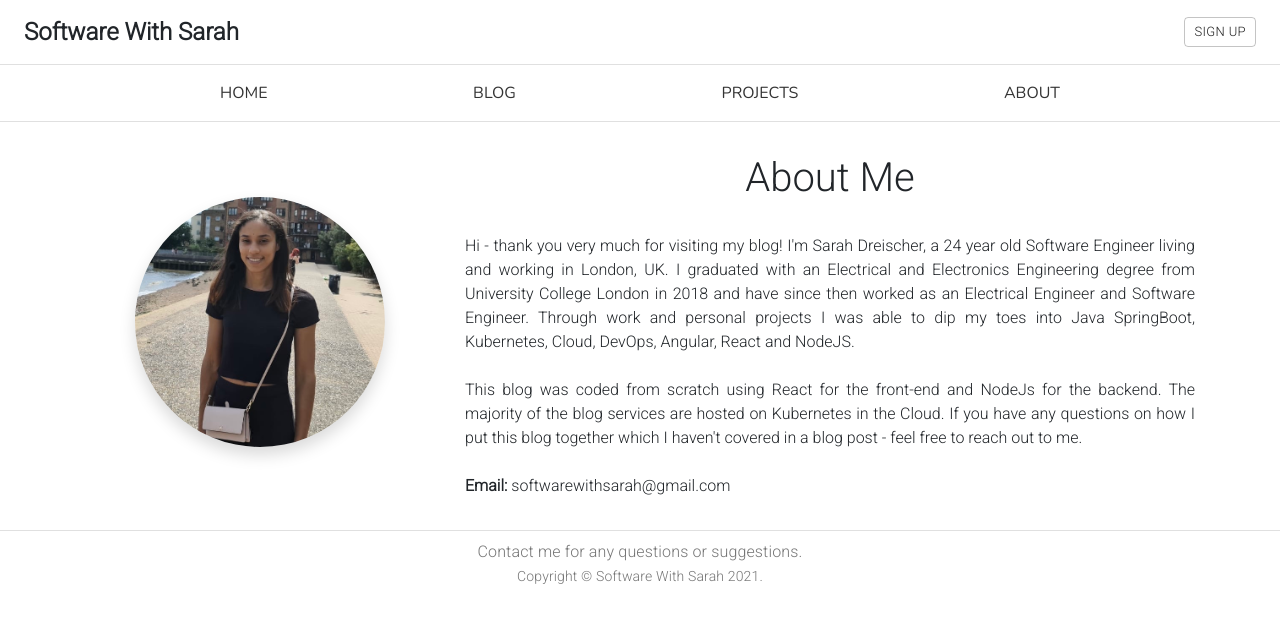
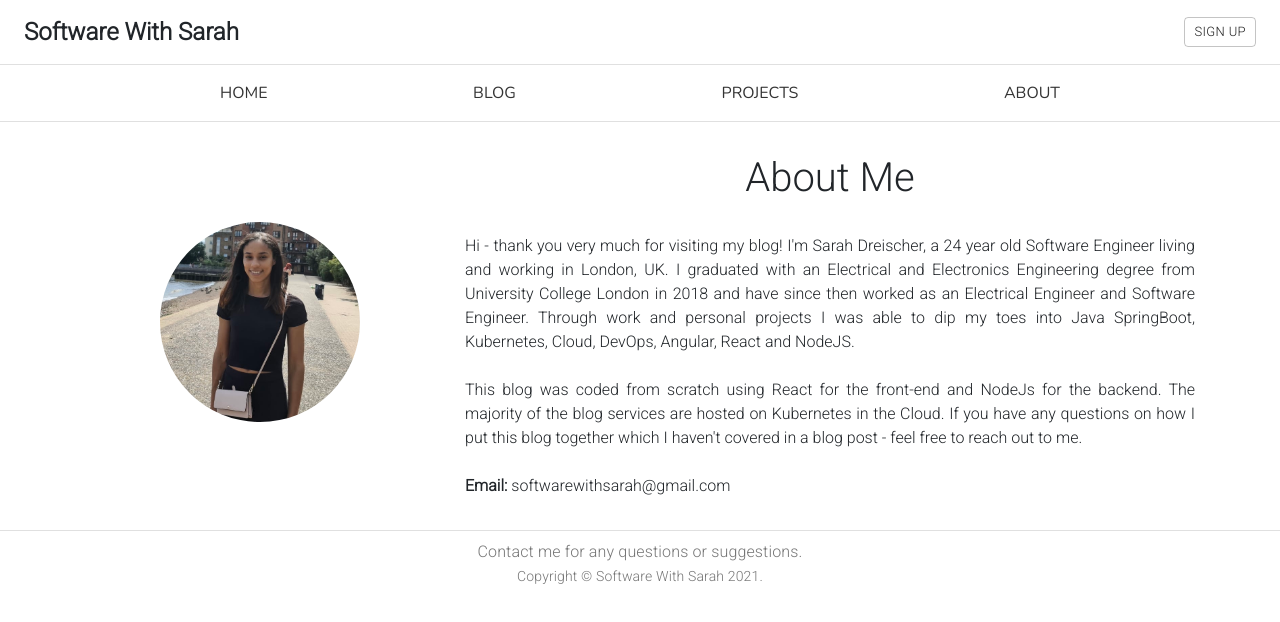
Before and after one commit to sarahdreischer/blog, a Next.js app: page /about in a window 1280 px wide. Shown: the top 622 px of the page. Built offline with nearby package versions, Linux system fonts and the light colour scheme.

Commit message:
Replaced About image type to next js image

```diff
--- a/containers/about.tsx
+++ b/containers/about.tsx
@@ -1,5 +1,6 @@
-import { Col, Container, Row, Image } from "react-bootstrap";
+import { Col, Container, Row } from "react-bootstrap";
 import { BodyWrapper } from "./components/layout/body-wrapper";
+import Image from "next/image";
 
 interface AboutPageProps {}
 
@@ -9,12 +10,14 @@ export const AboutPage = (props: AboutPageProps) => {
       main={
         <Container>
           <Row>
-            <Col md={4} className="d-flex justify-content-center">
+            <Col md={4} className="d-flex justify-content-center my-auto">
               <Image
+                className="round-img"
+                width={200}
+                height={200}
+                objectFit="cover"
+                layout="fixed"
                 src="/profile.jpeg"
-                style={{ width: 250, height: 250, objectFit: "cover" }}
-                className="my-auto shadow"
-                roundedCircle
               />
             </Col>
             <Col md={8}>
--- a/pages/styles.css
+++ b/pages/styles.css
@@ -26,3 +26,7 @@ a.page-link {
   margin-top: 40vh;
   margin-bottom: 40vh;
 }
+
+.round-img {
+  border-radius: 50%;
+}
```
